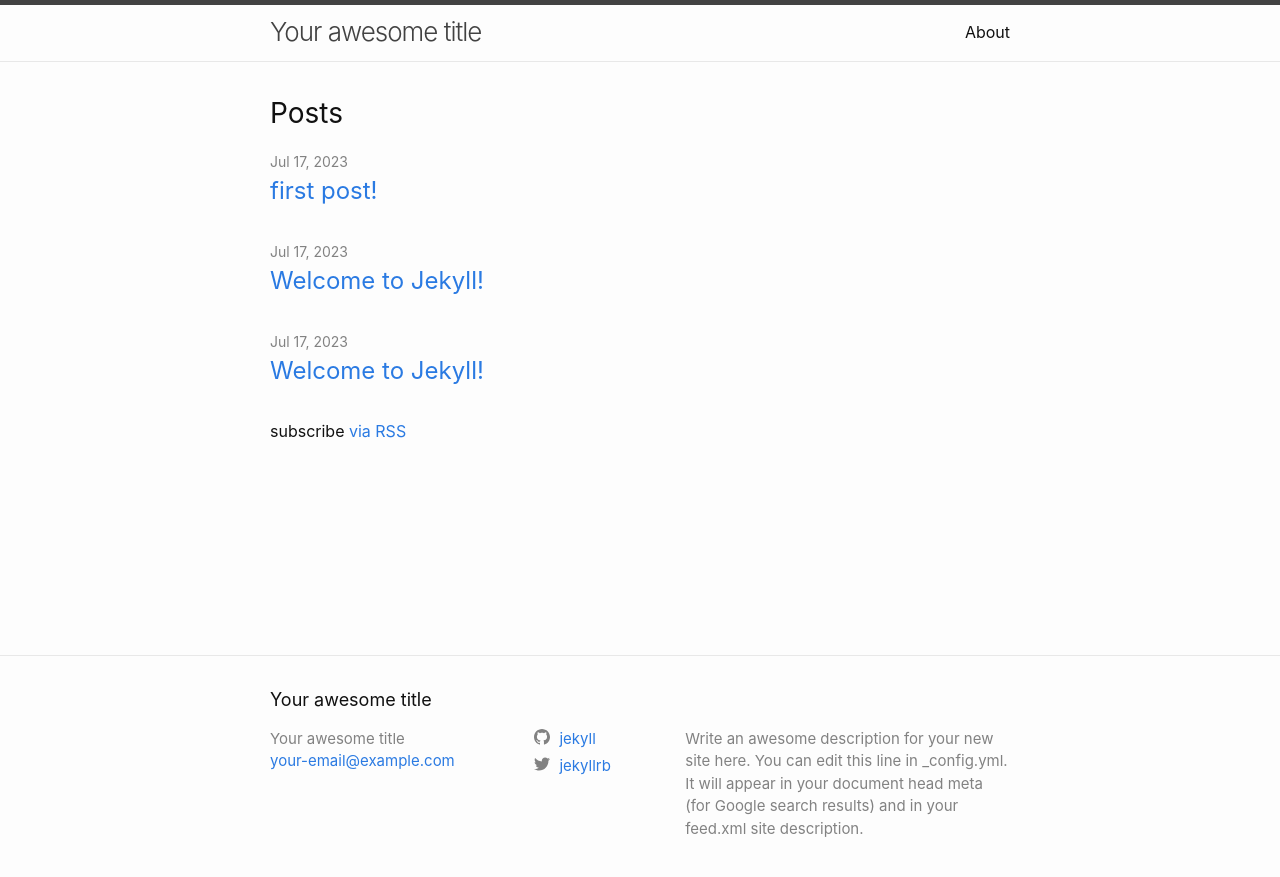
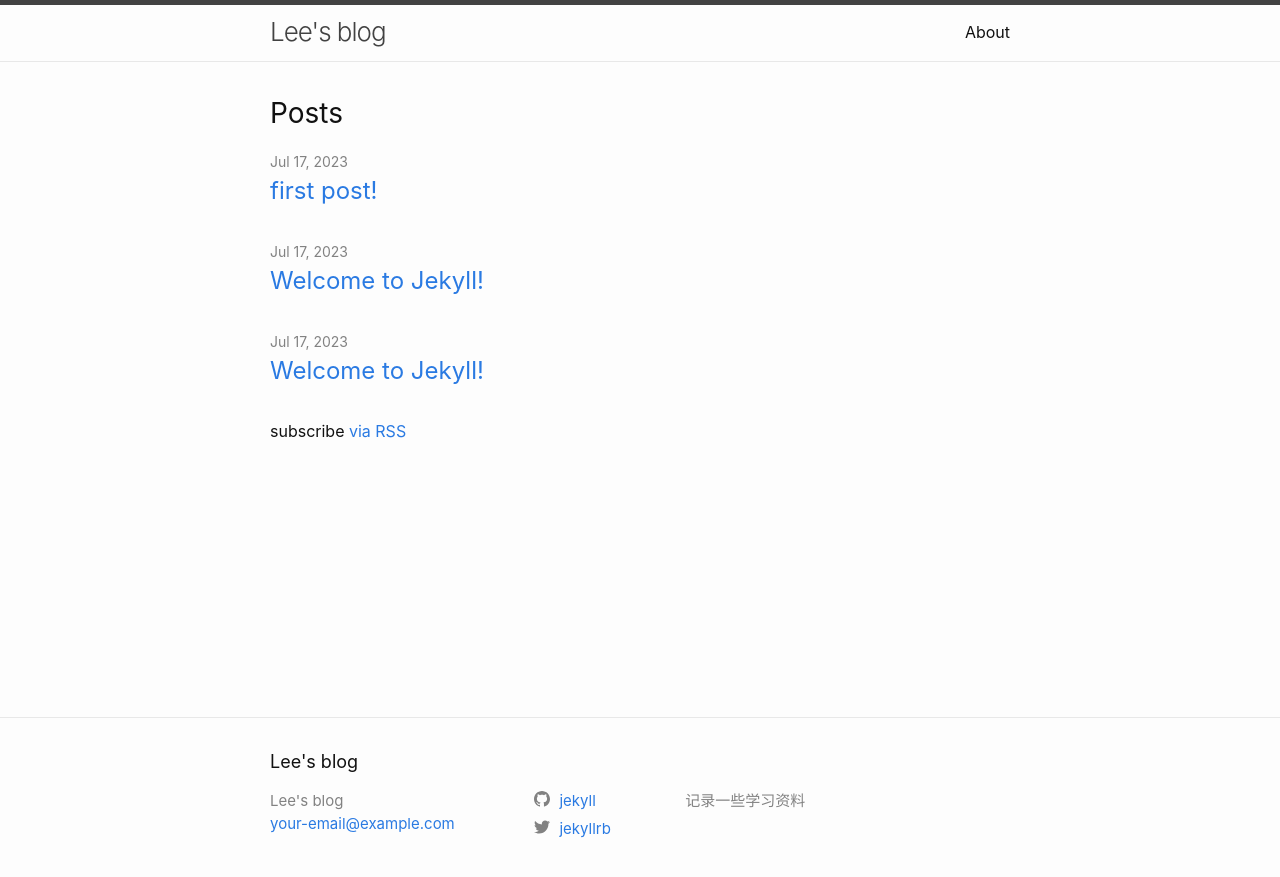
Before and after one commit to newfreespsace/newfreespsace.github.io, a Jekyll site: the page built from index.markdown, in a window 1280 px wide. Shown: the top 877 px of the page. Built offline with Jekyll 4.4.1, drawn with Linux system fonts in a browser that asks for light colours.

```diff
--- a/_config.yml
+++ b/_config.yml
@@ -18,12 +18,10 @@
 # You can create any custom variable you would like, and they will be accessible
 # in the templates via {{ site.myvariable }}.
 
-title: Your awesome title
+title: Lee's blog
 email: your-email@example.com
 description: >- # this means to ignore newlines until "baseurl:"
-  Write an awesome description for your new site here. You can edit this
-  line in _config.yml. It will appear in your document head meta (for
-  Google search results) and in your feed.xml site description.
+  记录一些学习资料
 baseurl: "" # the subpath of your site, e.g. /blog
 url: "" # the base hostname & protocol for your site, e.g. http://example.com
 twitter_username: jekyllrb
```
